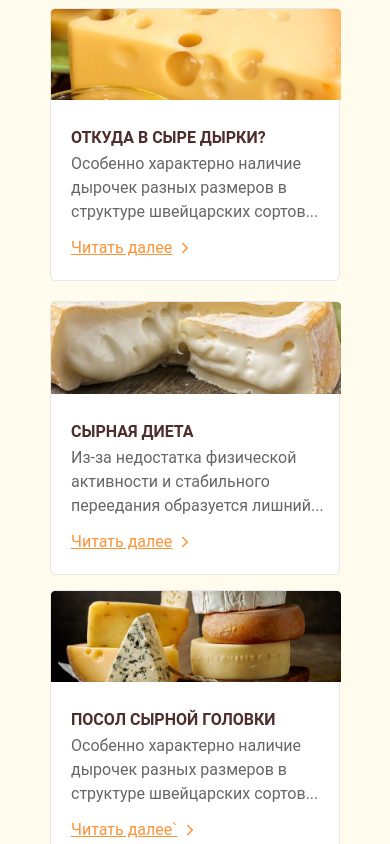
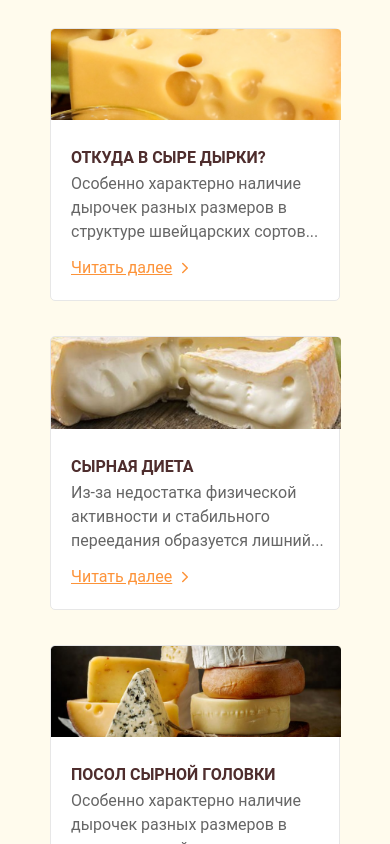
Before and after one commit to unnamed-ii/react-cheese-shop, a React (Create React App) app: page / in a window 390 px wide. Shown: the part 2960-3804 px from the top of the page. Built offline with nearby package versions, Linux system fonts and the light colour scheme.

Commit message:
refactor articles block

```diff
--- /dev/null
+++ b/src/blocks/articles/articles-card.jsx
@@ -0,0 +1,23 @@
+import React from "react";
+import {Link} from "react-router-dom";
+import {ReactComponent as ArrowRightIcon} from "../../images/icons/arrow-right.svg";
+
+export const ArticleCard = ({title, text, image}) => {
+    return (
+        <div className="articles__list-item">
+            <img className="articles__list-item__image" src={image} alt=""/>
+            <div className="articles__list-item__box">
+                <div className="articles__list-item__title">
+                    {title}
+                </div>
+                <div className="articles__list-item__text">
+                    {text}
+                </div>
+                <Link className="articles__list-item__link" to="article">
+                    Читать далее
+                    <ArrowRightIcon class="image"/>
+                </Link>
+            </div>
+        </div>
+    )
+}
--- /dev/null
+++ b/src/blocks/articles/constants.js
@@ -0,0 +1,27 @@
+import article1 from '../../images/articles/article1.png';
+import article2 from '../../images/articles/article2.png';
+import article3 from '../../images/articles/article3.png';
+import article4 from '../../images/articles/article4.png';
+
+export const ArticlesData = [
+    {
+        title: 'Сырная тарелка',
+        text: 'Так называется блюдо, которое состоит из разных сортов сыра.',
+        image: article1
+    },
+    {
+        title: 'Откуда в сыре дырки?',
+        text: 'Особенно характерно наличие дырочек разных размеров в структуре швейцарских сортов...',
+        image: article2
+    },
+    {
+        title: 'Сырная диета',
+        text: 'Из-за недостатка физической активности и стабильного переедания образуется лишний...',
+        image: article3
+    },
+    {
+        title: 'Посол сырной головки',
+        text: 'Особенно характерно наличие дырочек разных размеров в структуре швейцарских сортов...',
+        image: article4
+    }
+];
--- a/src/blocks/articles/index.jsx
+++ b/src/blocks/articles/index.jsx
@@ -1,12 +1,8 @@
 import React from 'react';
 import './style.scss';
 import Wrapper from "../../components/wrapper";
-import {Link} from "react-router-dom";
-import article1 from '../../images/articles/article1.png';
-import article2 from '../../images/articles/article2.png';
-import article3 from '../../images/articles/article3.png';
-import article4 from '../../images/articles/article4.png';
-import {ReactComponent as ArrowRightIcon} from '../../images/icons/arrow-right.svg';
+import {ArticleCard} from "./articles-card";
+import {ArticlesData} from "./constants";
 
 const Articles = () => {
     return (
@@ -25,70 +21,13 @@ const Articles = () => {
                     </a>
                 </div>
                 <div className="articles__list">
-                    <div className="articles__list-line">
-                        <div className="articles__list-item">
-                            <img className="articles__list-item__image" src={article1} alt=""/>
-                            <div className="articles__list-item__box">
-                                <div className="articles__list-item__title">
-                                    Сырная тарелка
-                                </div>
-                                <div className="articles__list-item__text">
-                                    Так называется блюдо, которое состоит из разных сортов сыра.
-                                </div>
-                                <Link className="articles__list-item__link" to="article">
-                                    Читать далее
-                                    <ArrowRightIcon class="image"/>
-                                </Link>
-                            </div>
-                        </div>
-                        <div className="articles__list-item">
-                            <img className="articles__list-item__image" src={article2} alt=""/>
-                            <div className="articles__list-item__box">
-                                <div className="articles__list-item__title">
-                                    Откуда в сыре дырки?
-                                </div>
-                                <div className="articles__list-item__text">
-                                    Особенно характерно наличие дырочек разных размеров в структуре швейцарских сортов...
-                                </div>
-                                <Link className="articles__list-item__link" to="article">
-                                    Читать далее
-                                    <ArrowRightIcon class="image"/>
-                                </Link>
-                            </div>
-                        </div>
-                    </div>
-                    <div className="articles__list-line">
-                        <div className="articles__list-item">
-                            <img className="articles__list-item__image" src={article3} alt=""/>
-                            <div className="articles__list-item__box">
-                                <div className="articles__list-item__title">
-                                    Сырная диета
-                                </div>
-                                <div className="articles__list-item__text">
-                                    Из-за недостатка физической активности и стабильного переедания образуется лишний...
-                                </div>
-                                <Link className="articles__list-item__link" to="article">
-                                    Читать далее
-                                    <ArrowRightIcon class="image"/>
-                                </Link>
-                            </div>
-                        </div>
-                        <div className="articles__list-item">
-                            <img className="articles__list-item__image" src={article4} alt=""/>
-                            <div className="articles__list-item__box">
-                                <div className="articles__list-item__title">
-                                    посол сырной головки
-                                </div>
-                                <div className="articles__list-item__text">
-                                    Особенно характерно наличие дырочек разных размеров в структуре швейцарских сортов...
-                                </div>
-                                <Link className="articles__list-item__link" to="article">
-                                    Читать далее`
-                                    <ArrowRightIcon class="image"/>
-                                </Link>
-                            </div>
-                        </div>
-                    </div>
+                    {ArticlesData.map(i =>
+                        <ArticleCard
+                            title={i.title}
+                            text={i.text}
+                            image={i.image}
+                        />
+                    )}
                 </div>
             </div>
         </Wrapper>
--- a/src/blocks/articles/style.scss
+++ b/src/blocks/articles/style.scss
@@ -35,6 +35,10 @@
   }
 
   &__list {
+    display: flex;
+    max-width: 780px;
+    flex-wrap: wrap;
+    gap: 20px;
 
     &-line {
       display: flex;
@@ -101,8 +105,7 @@
 }
 
 @media (max-width: 820px) {
-  .articles__list-line {
-    flex-wrap: wrap;
+  .articles__list {
     justify-content: center;
   }
 
```
